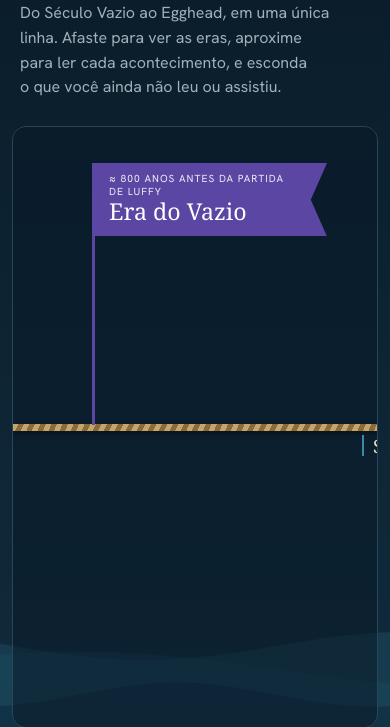
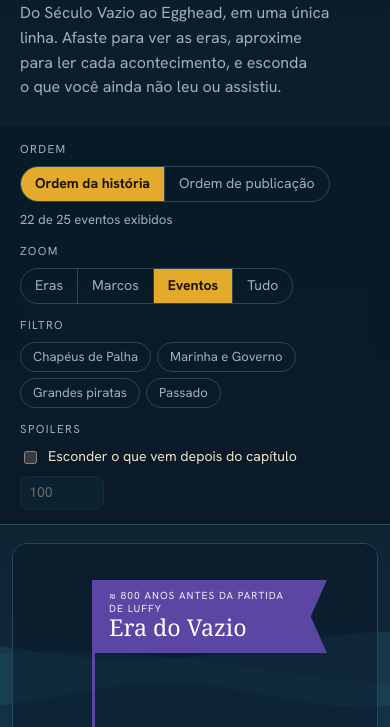
Before and after one commit to elBene/onepiece-timeline, an Astro site: page / in a window 390 px wide. Shown: the part 117-844 px from the top of the page. Built offline with nearby package versions, Linux system fonts and the light colour scheme; Astro itself is replaced by a stand-in of ours; a web font is replaced by a local one.

Commit message:
Adiciona controles, popup de pergaminho e deploy no GitHub Pages
- Controles: ordem (história/publicação), zoom, filtro por tema e proteção
  de spoilers (último capítulo lido), com contador de eventos exibidos
- Popup em pergaminho: ribbon, carimbo, resumo, detalhes, tags, fonte,
  Anterior/Próximo, setas, Esc, foco preso e retorno do foco à origem
- Modelo do popup censurado (lib/modal.ts): evento oculto não expõe texto
- Estado compartilhado em lib/app.ts entre corda, controles e popup
- Deploy: site/base no astro.config e workflow do GitHub Pages
  (testes, build, publicação)

Co-Authored-By: Claude Sonnet 5.5 <noreply@anthropic.com>

```diff
--- a/astro.config.mjs
+++ b/astro.config.mjs
@@ -1,5 +1,10 @@
 // @ts-check
 import { defineConfig } from 'astro/config';
 
-// https://astro.build/config
-export default defineConfig({});
+// Publicação no GitHub Pages: https://elbene.github.io/onepiece-timeline/
+// Se mudar de host (domínio próprio, Cloudflare, Netlify, Vercel), ajuste `site` e remova `base`.
+export default defineConfig({
+  site: 'https://elbene.github.io',
+  base: '/onepiece-timeline',
+  output: 'static',
+});
--- /dev/null
+++ b/src/components/Controls.astro
@@ -0,0 +1,98 @@
+---
+import { data } from '../lib/data';
+const tagEntries = Object.entries(data.tags);
+---
+<section class="bar" aria-label="Controles da linha do tempo" data-controls data-total={data.events.length}>
+  <div class="row">
+    <span class="lbl" id="lbl-axis">Ordem</span>
+    <div class="seg" role="group" aria-labelledby="lbl-axis" data-group="axis">
+      <button type="button" data-v="chrono" aria-pressed="true">Ordem da história</button>
+      <button type="button" data-v="pub" aria-pressed="false">Ordem de publicação</button>
+    </div>
+    <span class="count" data-count aria-live="polite"></span>
+  </div>
+  <div class="row">
+    <span class="lbl" id="lbl-zoom">Zoom</span>
+    <div class="seg" role="group" aria-labelledby="lbl-zoom" data-group="zoom">
+      <button type="button" data-v="1" aria-pressed="false">Eras</button>
+      <button type="button" data-v="2" aria-pressed="false">Marcos</button>
+      <button type="button" data-v="3" aria-pressed="true">Eventos</button>
+      <button type="button" data-v="4" aria-pressed="false">Tudo</button>
+    </div>
+  </div>
+  <div class="row">
+    <span class="lbl" id="lbl-tags">Filtro</span>
+    <div class="chips" role="group" aria-labelledby="lbl-tags" data-group="tags">
+      {tagEntries.map(([id, name]) => (
+        <button type="button" class="chip" data-k={id} aria-pressed="false">{name}</button>
+      ))}
+    </div>
+  </div>
+  <div class="row">
+    <span class="lbl" id="lbl-spoil">Spoilers</span>
+    <label class="spoil">
+      <input type="checkbox" data-spoil-on aria-describedby="lbl-spoil" />
+      Esconder o que vem depois do capítulo
+    </label>
+    <label class="spoil">
+      <input type="number" data-spoil-ch min="1" max="1200" value="100" disabled aria-label="Último capítulo lido" />
+    </label>
+  </div>
+</section>
+
+<script>
+  import { store, getTimelineApi, RENDERED_EVENT } from '../lib/app';
+  import type { Zoom, Axis } from '../lib/state';
+
+  const root = document.querySelector<HTMLElement>('[data-controls]')!;
+  const total = Number(root.dataset.total);
+  const count = root.querySelector<HTMLElement>('[data-count]')!;
+  const spoilOn = root.querySelector<HTMLInputElement>('[data-spoil-on]')!;
+  const spoilCh = root.querySelector<HTMLInputElement>('[data-spoil-ch]')!;
+
+  function press(group: string, value: string) {
+    root
+      .querySelectorAll<HTMLElement>(`[data-group="${group}"] button`)
+      .forEach((b) => b.setAttribute('aria-pressed', String(b.dataset.v === value)));
+  }
+
+  function updateCount(shown: number) {
+    const s = store.get();
+    count.textContent =
+      s.zoom === 1 ? 'visão geral de eras e sagas' : `${shown} de ${total} eventos exibidos`;
+  }
+  document.addEventListener(RENDERED_EVENT, (e) => updateCount((e as CustomEvent<{ shown: number }>).detail.shown));
+  const api = getTimelineApi();
+  if (api) updateCount(api.getOrder().length);
+
+  root.querySelector('[data-group="axis"]')!.addEventListener('click', (e) => {
+    const b = (e.target as Element).closest<HTMLElement>('button');
+    if (!b) return;
+    press('axis', b.dataset.v!);
+    store.set({ axis: b.dataset.v as Axis });
+  });
+  root.querySelector('[data-group="zoom"]')!.addEventListener('click', (e) => {
+    const b = (e.target as Element).closest<HTMLElement>('button');
+    if (!b) return;
+    press('zoom', b.dataset.v!);
+    store.set({ zoom: Number(b.dataset.v) as Zoom });
+  });
+  root.querySelector('[data-group="tags"]')!.addEventListener('click', (e) => {
+    const b = (e.target as Element).closest<HTMLElement>('button');
+    if (!b) return;
+    const tags = new Set(store.get().tags);
+    const k = b.dataset.k!;
+    if (tags.has(k)) tags.delete(k);
+    else tags.add(k);
+    b.setAttribute('aria-pressed', String(tags.has(k)));
+    store.set({ tags });
+  });
+  spoilOn.addEventListener('change', () => {
+    spoilCh.disabled = !spoilOn.checked;
+    store.set({ spoilerOn: spoilOn.checked });
+  });
+  spoilCh.addEventListener('input', () => {
+    const v = parseInt(spoilCh.value, 10);
+    store.set({ lastChapter: Number.isNaN(v) ? 0 : v });
+  });
+</script>
--- /dev/null
+++ b/src/components/EventModal.astro
@@ -0,0 +1,142 @@
+---
+// Casca do popup em pergaminho. O conteúdo é preenchido no cliente a partir de um
+// modelo já censurado (src/lib/modal.ts), então eventos ocultos nunca expõem o texto real.
+---
+<div class="modal" data-modal hidden role="dialog" aria-modal="true" aria-labelledby="m-title">
+  <div class="modal-card">
+    <div class="paper" data-paper>
+      <button type="button" class="m-close" data-close aria-label="Fechar">
+        <svg viewBox="0 0 24 24" width="20" height="20" fill="none" stroke="currentColor" stroke-width="2.4" stroke-linecap="round" aria-hidden="true"><path d="M6 6l12 12M18 6L6 18"/></svg>
+      </button>
+      <div class="m-ribbon" data-ribbon></div>
+      <h2 id="m-title" data-title></h2>
+      <div class="m-stamp"><span data-when></span><small data-stamp-note></small></div>
+      <p class="m-sum" data-sum></p>
+      <p class="m-more" data-more></p>
+      <div class="m-tags" data-tags></div>
+      <dl class="m-src" data-facts></dl>
+      <div class="m-nav">
+        <button type="button" data-prev>← Anterior</button>
+        <span data-pos></span>
+        <button type="button" data-next>Próximo →</button>
+      </div>
+    </div>
+  </div>
+</div>
+
+<script>
+  import { data } from '../lib/data';
+  import { store, getTimelineApi } from '../lib/app';
+  import { OPEN_EVENT } from './timeline/mount';
+  import { toModalView } from '../lib/modal';
+  import { h } from '../lib/dom';
+
+  const modal = document.querySelector<HTMLElement>('[data-modal]')!;
+  const paper = modal.querySelector<HTMLElement>('[data-paper]')!;
+  const $ = (s: string) => modal.querySelector<HTMLElement>(s)!;
+  const prevBtn = $('[data-prev]') as HTMLButtonElement;
+  const nextBtn = $('[data-next]') as HTMLButtonElement;
+  let currentId: string | null = null;
+  let lastFocus: HTMLElement | null = null;
+  let order: string[] = [];
+
+  // Borda rasgada do pergaminho.
+  {
+    const pts: string[] = [];
+    const n = 34;
+    for (let i = 0; i <= n; i++) pts.push(`${((i * 100) / n).toFixed(2)}% ${(2 + Math.abs(Math.sin(i * 2.7)) * 5).toFixed(1)}px`);
+    for (let i = n; i >= 0; i--)
+      pts.push(`${((i * 100) / n).toFixed(2)}% calc(100% - ${(2 + Math.abs(Math.cos(i * 3.1)) * 5).toFixed(1)}px)`);
+    paper.style.clipPath = `polygon(${pts.join(',')})`;
+  }
+
+  function fill(id: string) {
+    const v = toModalView(data, store.get(), id);
+    if (!v) return false;
+    $('[data-ribbon]').textContent = v.ribbon;
+    $('[data-title]').textContent = v.title;
+    $('[data-when]').textContent = v.when;
+    $('[data-stamp-note]').textContent = v.stampNote;
+    $('[data-sum]').textContent = v.sum;
+    $('[data-more]').textContent = v.more;
+    $('[data-tags]').replaceChildren(...v.tags.map((t) => h('span', {}, [t])));
+    $('[data-facts]').replaceChildren(
+      ...v.facts.map((f) => h('div', {}, [h('dt', {}, [f.label]), h('dd', {}, [f.value])])),
+    );
+    const i = order.indexOf(id);
+    $('[data-pos]').textContent = i >= 0 ? `${i + 1} de ${order.length}` : '';
+    prevBtn.disabled = i <= 0;
+    nextBtn.disabled = i < 0 || i >= order.length - 1;
+    currentId = id;
+    paper.scrollTop = 0;
+    return true;
+  }
+
+  function open(id: string, origin: HTMLElement | null) {
+    const wasOpen = !modal.hidden;
+    if (!wasOpen) {
+      order = getTimelineApi()?.getOrder() ?? [];
+      lastFocus = origin ?? (document.activeElement as HTMLElement | null);
+    }
+    if (!fill(id)) return;
+    modal.hidden = false;
+    document.body.style.overflow = 'hidden';
+    if (!wasOpen) $('[data-close]').focus();
+  }
+
+  function close() {
+    modal.hidden = true;
+    document.body.style.overflow = '';
+    // Devolve o foco ao elemento do evento que estava aberto (pode ter mudado com Anterior/Próximo).
+    const current = currentId
+      ? document.querySelector<HTMLElement>(`[data-track] button[data-id="${currentId}"]`)
+      : null;
+    const target = current ?? lastFocus;
+    if (target && document.contains(target)) target.focus();
+    currentId = null;
+    lastFocus = null;
+  }
+
+  function step(d: number) {
+    if (!currentId) return;
+    const n = order.indexOf(currentId) + d;
+    if (n < 0 || n >= order.length) return;
+    open(order[n]!, null);
+    getTimelineApi()?.centerOn(order[n]!);
+  }
+
+  document.addEventListener(OPEN_EVENT, (e) => {
+    const { id, origin } = (e as CustomEvent<{ id: string; origin: HTMLElement }>).detail;
+    open(id, origin);
+  });
+  modal.addEventListener('click', (e) => {
+    const t = e.target as Element;
+    if (t === modal || t.closest('[data-close]')) close();
+  });
+  prevBtn.addEventListener('click', () => step(-1));
+  nextBtn.addEventListener('click', () => step(1));
+
+  document.addEventListener('keydown', (e) => {
+    if (modal.hidden) return;
+    if (e.key === 'Escape') close();
+    else if (e.key === 'ArrowRight') step(1);
+    else if (e.key === 'ArrowLeft') step(-1);
+    else if (e.key === 'Tab') {
+      // Foco preso no popup.
+      const f = [...modal.querySelectorAll<HTMLElement>('button:not([disabled])')];
+      if (!f.length) return;
+      const first = f[0]!;
+      const last = f[f.length - 1]!;
+      if (!modal.contains(document.activeElement)) {
+        e.preventDefault();
+        first.focus();
+      } else if (e.shiftKey && document.activeElement === first) {
+        e.preventDefault();
+        last.focus();
+      } else if (!e.shiftKey && document.activeElement === last) {
+        e.preventDefault();
+        first.focus();
+      }
+    }
+  });
+</script>
--- a/src/components/Timeline.astro
+++ b/src/components/Timeline.astro
@@ -21,13 +21,9 @@
 
 <script>
   import { data } from '../lib/data';
-  import { createStore } from '../lib/store';
-  import { initialState } from '../lib/state';
+  import { store, setTimelineApi } from '../lib/app';
   import { mountTimeline } from './timeline/mount';
 
   const root = document.querySelector<HTMLElement>('[data-timeline]')!;
-  const store = createStore(initialState);
-  const api = mountTimeline(root, data, store);
-  // Pontos de ligação para Controles e Popup (passo 3).
-  Object.assign(window, { __timeline: { store, api } });
+  setTimelineApi(mountTimeline(root, data, store));
 </script>
--- a/src/components/timeline/mount.ts
+++ b/src/components/timeline/mount.ts
@@ -3,6 +3,7 @@ import type { Store } from '../../lib/store';
 import type { TimelineState } from '../../lib/state';
 import { computeHorizontalLayout, type HorizontalLayout } from '../../lib/layout';
 import { h } from '../../lib/dom';
+import { RENDERED_EVENT } from '../../lib/app';
 import { EraFlag } from './EraFlag';
 import { SagaLabel } from './SagaLabel';
 import { EventMedallion } from './EventMedallion';
@@ -74,6 +75,7 @@ export function mountTimeline(root: HTMLElement, data: TimelineData, store: Stor
     track.replaceChildren(...nodes);
     setupReveal();
     updateProgress();
+    document.dispatchEvent(new CustomEvent(RENDERED_EVENT, { detail: { shown: layout.order.length } }));
   }
 
   function centerOn(id: string) {
--- a/src/layouts/Base.astro
+++ b/src/layouts/Base.astro
@@ -6,6 +6,8 @@ import '@fontsource/hanken-grotesk/700.css';
 import '../styles/tokens.css';
 import '../styles/global.css';
 import '../styles/horizontal.css';
+import '../styles/controls.css';
+import '../styles/modal.css';
 import Waves from '../components/Waves.astro';
 
 interface Props {
@@ -20,7 +22,7 @@ const { title, description = 'Linha do tempo dos acontecimentos do mundo de One
     <meta charset="utf-8" />
     <meta name="viewport" content="width=device-width, initial-scale=1" />
     <meta name="description" content={description} />
-    <link rel="icon" type="image/svg+xml" href="/favicon.svg" />
+    <link rel="icon" type="image/svg+xml" href={`${import.meta.env.BASE_URL}/favicon.svg`.replace(/\/{2,}/g, '/')} />
     <title>{title}</title>
   </head>
   <body>
--- /dev/null
+++ b/src/lib/app.ts
@@ -0,0 +1,15 @@
+import { createStore } from './store';
+import { initialState } from './state';
+import type { TimelineApi } from '../components/timeline/mount';
+
+/** Estado único da página. Os scripts de Controles, Corda e Popup importam o mesmo módulo. */
+export const store = createStore(initialState);
+
+let api: TimelineApi | undefined;
+export const setTimelineApi = (a: TimelineApi) => {
+  api = a;
+};
+export const getTimelineApi = () => api;
+
+/** Disparado no document após cada renderização da corda. detail: { shown: number } */
+export const RENDERED_EVENT = 'timeline:rendered';
--- /dev/null
+++ b/src/lib/modal.ts
@@ -0,0 +1,62 @@
+import type { TimelineData } from './schema';
+import type { TimelineState } from './state';
+import { chapterLabel, isHidden } from './spoilers';
+
+const IMP_LABEL: Record<number, string> = { 3: 'Marco', 2: 'Evento', 1: 'Detalhe' };
+
+/** Tudo o que o popup pode exibir. Para eventos ocultos, não contém nenhum texto do evento. */
+export interface ModalView {
+  id: string;
+  hidden: boolean;
+  ribbon: string;
+  title: string;
+  when: string;
+  stampNote: string;
+  sum: string;
+  more: string;
+  tags: string[];
+  facts: { label: string; value: string }[];
+}
+
+export function toModalView(
+  data: TimelineData,
+  state: Pick<TimelineState, 'spoilerOn' | 'lastChapter'>,
+  id: string,
+): ModalView | null {
+  const e = data.events.find((x) => x.id === id);
+  if (!e) return null;
+  const saga = data.sagas.find((s) => s.id === e.saga);
+  const era = data.eras.find((x) => x.id === saga?.era);
+  const ribbon = ['Registro do diário de bordo', era?.name, saga?.name].filter(Boolean).join(' · ');
+
+  if (isHidden(e, state)) {
+    return {
+      id,
+      hidden: true,
+      ribbon,
+      title: 'Evento oculto',
+      when: '• • •',
+      stampNote: 'protegido',
+      sum: `Este acontecimento aparece depois do capítulo ${state.lastChapter}. Desative a proteção contra spoilers para ver.`,
+      more: '',
+      tags: [],
+      facts: [],
+    };
+  }
+  return {
+    id,
+    hidden: false,
+    ribbon,
+    title: e.title,
+    when: e.when,
+    stampNote: `${chapterLabel(e)} · ${IMP_LABEL[e.imp]}`,
+    sum: e.sum,
+    more: e.more,
+    tags: e.tags.map((t) => data.tags[t] ?? t),
+    facts: [
+      { label: 'Fonte', value: e.src },
+      { label: 'Confiança da data', value: e.conf },
+      { label: 'Status', value: 'rascunho a verificar' },
+    ],
+  };
+}
--- a/src/pages/index.astro
+++ b/src/pages/index.astro
@@ -1,11 +1,15 @@
 ---
 import Base from '../layouts/Base.astro';
+import Controls from '../components/Controls.astro';
 import Timeline from '../components/Timeline.astro';
+import EventModal from '../components/EventModal.astro';
 ---
 <Base title="Linha do Tempo de One Piece">
   <header class="intro">
     <h1>Linha do Tempo de One Piece</h1>
     <p>Do Século Vazio ao Egghead, em uma única linha. Afaste para ver as eras, aproxime para ler cada acontecimento, e esconda o que você ainda não leu ou assistiu.</p>
   </header>
+  <Controls />
   <Timeline />
+  <EventModal />
 </Base>
--- /dev/null
+++ b/src/styles/controls.css
@@ -0,0 +1,21 @@
+/* Barra de controles */
+.bar{
+  position:relative;z-index:20;margin:18px auto 0;max-width:1100px;padding:14px 20px;
+  background:rgba(10,27,40,.92);backdrop-filter:blur(8px);border-bottom:1px solid var(--line);
+  display:grid;gap:12px;
+}
+@media(min-width:900px){.bar{position:sticky;top:0}}
+.row{display:flex;flex-wrap:wrap;gap:8px 16px;align-items:center}
+.lbl{font-size:.72rem;letter-spacing:.12em;text-transform:uppercase;color:var(--muted);min-width:64px}
+.seg{display:inline-flex;border:1px solid var(--line);border-radius:999px;overflow:hidden}
+.seg button{background:transparent;border:0;padding:6px 14px;color:var(--muted);font-size:.88rem}
+.seg button+button{border-left:1px solid var(--line)}
+.seg button[aria-pressed="true"]{background:var(--gold);color:#1b1305;font-weight:700}
+.chips{display:flex;flex-wrap:wrap;gap:6px}
+.chip{border:1px solid var(--line);background:transparent;border-radius:999px;padding:4px 12px;font-size:.82rem;color:var(--muted)}
+.chip[aria-pressed="true"]{border-color:var(--sea);background:rgba(59,138,163,.22);color:var(--ink)}
+.spoil{display:flex;align-items:center;gap:8px;font-size:.88rem}
+.spoil input[type=number]{width:84px;background:var(--card);border:1px solid var(--line);color:var(--ink);border-radius:8px;padding:5px 8px;font:inherit}
+.spoil input[type=number]:disabled{opacity:.4}
+.count{margin-left:auto;font-size:.82rem;color:var(--muted);font-variant-numeric:tabular-nums}
+@media(max-width:819px){.count{margin-left:0;width:100%}}
--- /dev/null
+++ b/src/styles/modal.css
@@ -0,0 +1,29 @@
+/* Janela de detalhe (pergaminho) */
+.modal{position:fixed;inset:0;z-index:100;background:rgba(4,12,18,.8);backdrop-filter:blur(4px);display:grid;place-items:center;padding:20px}
+.modal-card{width:min(680px,100%);filter:drop-shadow(0 18px 34px rgba(0,0,0,.6));animation:pop .3s cubic-bezier(.2,.8,.2,1)}
+@keyframes pop{from{transform:translateY(26px) scale(.94);opacity:0}to{transform:none;opacity:1}}
+.paper{position:relative;max-height:88vh;overflow:auto;padding:40px 40px 28px;color:#2b1c0c;background:radial-gradient(ellipse at 25% 15%,#f6ead0,#e6d2a2 65%,#cdb27a)}
+.m-close{position:absolute;top:18px;right:22px;width:34px;height:34px;border-radius:50%;border:2px solid #2b1c0c;background:transparent;color:#2b1c0c;display:grid;place-items:center}
+.m-close:hover{background:#2b1c0c;color:#efe0bd}
+.m-ribbon{font-size:.72rem;letter-spacing:.14em;text-transform:uppercase;color:#8f2d16;font-weight:700;padding-right:44px}
+.paper h2{font-family:var(--font-display);font-weight:400;font-size:clamp(2rem,6vw,2.9rem);line-height:1.05;margin:8px 0 16px;text-wrap:balance}
+.m-stamp{display:inline-flex;flex-direction:column;align-items:flex-start;border:3px double #b03a1c;color:#b03a1c;padding:6px 16px;transform:rotate(-2deg);margin-bottom:16px}
+.m-stamp span{font-family:var(--font-display);font-size:1.7rem;line-height:1.1}
+.m-stamp small{font-size:.7rem;letter-spacing:.1em;text-transform:uppercase;font-weight:700}
+.m-sum{font-size:1.08rem;margin:0 0 10px}
+.m-more{margin:0 0 14px;color:#4a3820}
+.m-more:empty{display:none}
+.m-tags{display:flex;flex-wrap:wrap;gap:6px;margin-bottom:16px}
+.m-tags:empty{display:none}
+.m-tags span{background:rgba(90,55,20,.14);color:#4a3010;border-radius:999px;padding:3px 12px;font-size:.78rem}
+.m-src{display:grid;grid-template-columns:repeat(auto-fit,minmax(140px,1fr));gap:10px;margin:0 0 20px;padding:12px 0;border-top:1px solid rgba(90,55,20,.35);border-bottom:1px solid rgba(90,55,20,.35)}
+.m-src:empty{display:none}
+.m-src dt{font-size:.66rem;letter-spacing:.12em;text-transform:uppercase;color:#7a5a2a}
+.m-src dd{margin:2px 0 0;font-size:.9rem}
+.m-nav{display:flex;align-items:center;justify-content:space-between;gap:10px}
+.m-nav button{background:#2b1c0c;color:#efe0bd;border:0;border-radius:999px;padding:8px 18px;font-weight:700;font-size:.88rem}
+.m-nav button:disabled{opacity:.35;cursor:default}
+.m-nav span{font-size:.82rem;color:#6b4e22;font-variant-numeric:tabular-nums}
+.paper :focus-visible{outline-color:#8f2d16}
+@media(max-width:560px){.paper{padding:34px 22px 22px}}
+@media(prefers-reduced-motion:reduce){.modal-card{animation:none}}
```
Also changed, not shown: src/lib/modal.test.ts (added, +33 -0 lines), .github/workflows/deploy.yml (added).
